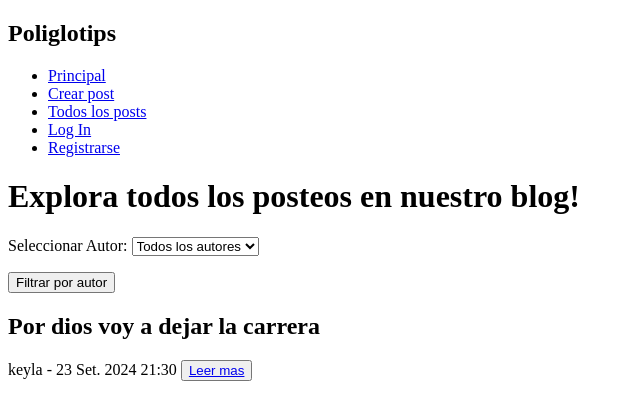
After one commit to tkeyla/blog, a Django app: page /verposteos/1 in a window 1280 px wide. The commit adds this page. Shown: the top 420 px of the page, without its empty margins (0-640 px from the left). Run offline with Django 4.2, Linux system fonts and the light colour scheme; data comes from the database, SQL or seed files in the repository; both versions use the stored data as it was after the commit.

Commit message:
Se crearon las vistas y templates necesarios para listar y ver los post

```diff
--- /dev/null
+++ b/post/forms.py
@@ -0,0 +1,10 @@
+from django import forms
+from django.contrib.auth.models import User
+
+class SeleccionarAutor(forms.Form):
+    autor = forms.ModelChoiceField(
+        queryset=User.objects.all(),
+        label="Seleccionar Autor",
+        empty_label="Todos los autores",
+        required=False
+    )
--- a/post/templates/base.html
+++ b/post/templates/base.html
@@ -15,7 +15,9 @@
                 <ul>
                     <li><a href="{%url 'home'%}">Principal</a></li>
                     <li><a href="{%url 'crear_post'%}">Crear post</a></li>
+                    <li><a href="{%url 'ver_posteos' 'todos'%}">Todos los posts</a></li>
                     {%if user.is_authenticated%}
+                        <li><a href="{%url 'mis_posteos'%}">Mis posteos</a></li>
                         <li><a href="{%url 'logout'%}">Cerrar sesión</a></li>
                     {%else%}
                         <li><a href="{%url 'login'%}">Log In</a></li>
--- /dev/null
+++ b/post/templates/listar_post_creados.html
@@ -0,0 +1,6 @@
+{%extends "base.html"%}
+{%block title%} Mis posteos {%endblock%}
+{%block content%}
+    <h1>Mis posteos!</h1>
+    {%include "listar_posteos.html"%}
+{%endblock%}
--- /dev/null
+++ b/post/templates/listar_posteos.html
@@ -0,0 +1,11 @@
+{%if posteos%}
+    {%for post in posteos%}
+        <div>
+            <h2>{{post.titulo}}</h2>
+            <span>{{post.autor.username}} - {{post.fecha_publicacion}}</span>
+            <button><a href="{%url 'ver_post' id=post.id%}">Leer mas</a></button>
+        </div>
+    {%endfor%}
+{%else%}
+    <h3>No hay posteos!</h3>
+{%endif%}
--- /dev/null
+++ b/post/templates/listar_todos.html
@@ -0,0 +1,10 @@
+{%extends "base.html"%}
+{%block title%} Explorar {%endblock%}
+{%block content%}
+    <h1>Explora todos los posteos en nuestro blog!</h1>
+    <form method="GET" action="{% url 'ver_posteos' 'todos' %}">
+        {{ form.as_p }}
+        <button type="submit">Filtrar por autor</button>
+    </form>
+    {%include "listar_posteos.html"%}
+{%endblock%}
--- a/post/urls.py
+++ b/post/urls.py
@@ -3,5 +3,8 @@ from .views import *
 
 urlpatterns = [
     path('', principal, name='home'),
-    path('crearpost', CrearPost.as_view(), name='crear_post')
+    path('crearpost', CrearPost.as_view(), name='crear_post'),
+    path('verposteos/<str:autor>', VerPosteos.as_view(), name='ver_posteos'),
+    path('misposteos', VerPosteosCreados.as_view(), name='mis_posteos'),
+    path('post/<int:id>', ver_detalle, name='ver_post')
 ]
--- a/post/views.py
+++ b/post/views.py
@@ -1,10 +1,10 @@
 from django.db.models.query import QuerySet
 from django.shortcuts import render
 from django.contrib.auth.mixins import LoginRequiredMixin
-from django.views.generic import CreateView, ListView
+from django.views.generic import CreateView, ListView, DeleteView
 from django.urls import reverse_lazy
 from .templates import *
-
+from .forms import *
 from .models import *
 
 def principal(request):
@@ -19,3 +19,41 @@ class CrearPost(LoginRequiredMixin, CreateView):
     def form_valid(self, form):
         form.instance.autor = self.request.user
         return super().form_valid(form)
+
+class VerPosteos(ListView):
+    model = Post
+    template_name = 'listar_todos.html'
+    context_object_name = 'posteos'
+
+    def get_queryset(self):
+        autor = self.request.GET.get('autor')
+        if autor:
+            return Post.objects.filter(autor__id=autor)
+        else:
+            return Post.objects.all()
+    def get_context_data(self, **kwargs):
+        context = super().get_context_data(**kwargs)
+        context['form'] = SeleccionarAutor(self.request.GET or None)
+        return context
+
+
+class VerPosteosCreados(LoginRequiredMixin, ListView):
+    model = Post
+    template_name = 'listar_post_creados.html'
+    context_object_name = 'posteos'
+
+    def get_queryset(self):
+        return Post.objects.filter(autor=self.request.user)
+
+def ver_detalle(request, id):
+    post = Post.objects.get(id=id)
+    return render(request, 'ver_post.html', {'post':post})
+
+class EliminarMensaje(LoginRequiredMixin, DeleteView):
+    model = Post
+    template_name = 'confirmar_eliminacion.html'
+    success_url = reverse_lazy('mis_posteos')
+
+    def get_queryset(self):
+        id = self.request.GET.get('id')
+        return Post.objects.get(id=id)
```
Also changed, not shown: post/templates/ver_post.html (added, +7 -0 lines), db.sqlite3.
